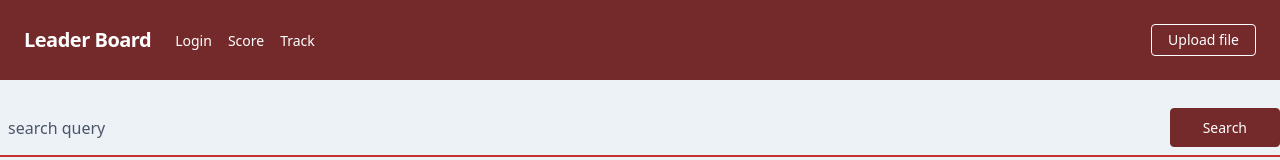
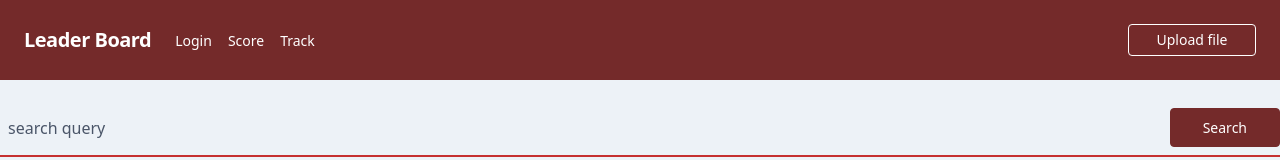
Before and after one commit to jakazzy/leaderbrd-client, a React (Create React App) app: page / in a window 1280 px wide. Shown: the top 160 px of the page. Built offline with nearby package versions, Linux system fonts and the light colour scheme.

Commit message:
remove the upload file

```diff
--- a/src/App.jsx
+++ b/src/App.jsx
@@ -3,7 +3,6 @@
 import Header from './components/header.component';
 import HomePage from './pages/home-page.component';
 import LoginPage from './pages/login-page.component';
-import UploadPage from './pages/upload-page.component';
 
 function App() {
   return (
@@ -12,7 +11,6 @@
       <Switch>
         <Route exact path="/" component={HomePage} />
         <Route path="/login" component={LoginPage} />
-        <Route path="/upload" component={UploadPage} />
       </Switch>
     </div>
   );
--- a/src/components/header.component.jsx
+++ b/src/components/header.component.jsx
@@ -50,12 +50,18 @@
             </a>
           </div>
           <div>
-            <Link
-              to="/upload"
-              className="inline-block text-sm px-4 py-2 leading-none border rounded text-white border-white hover:border-orange-400 hover:text-orange-400 mt-4 lg:mt-0"
+            <label
+              htmlFor="upload-field"
+              className="block cursor-pointer  text-center w-32 text-sm px-4 py-2 leading-none border rounded text-white border-white hover:border-orange-400 hover:text-orange-400 mt-4 lg:mt-0"
             >
               Upload file
-            </Link>
+              <input
+                type="file"
+                id="upload-field"
+                multiple
+                className="hidden "
+              />
+            </label>
           </div>
         </div>
       </nav>
--- a/src/pages/login-page.component.jsx
+++ b/src/pages/login-page.component.jsx
@@ -1,6 +1,6 @@
 import React from 'react';
 import { Link } from 'react-router-dom';
-import FormInput from '../components/form-input';
+import FormInput from '../components/form-input.component';
 import CustomButton from '../components/custom-button.component';
 
 const LoginPage = () => {
--- a/src/pages/upload-page.component.jsx
+++ /dev/null
@@ -1,26 +0,0 @@
-import React from 'react';
-
-const UploadPage = () => {
-  return (
-    <div className="container px-4 sm:px-8 mx-auto max-w-lg">
-      <div className="row">
-        <div className="offset">
-          <div className="formgroup">
-            <label htmlFor="uploadfield">
-              Upload your file
-              <input
-                id="uploadfield"
-                type="file"
-                className="max-p-1/4"
-                multiple
-              />
-            </label>
-          </div>
-          <button type="button"> Upload</button>
-        </div>
-      </div>
-    </div>
-  );
-};
-
-export default UploadPage;
```
